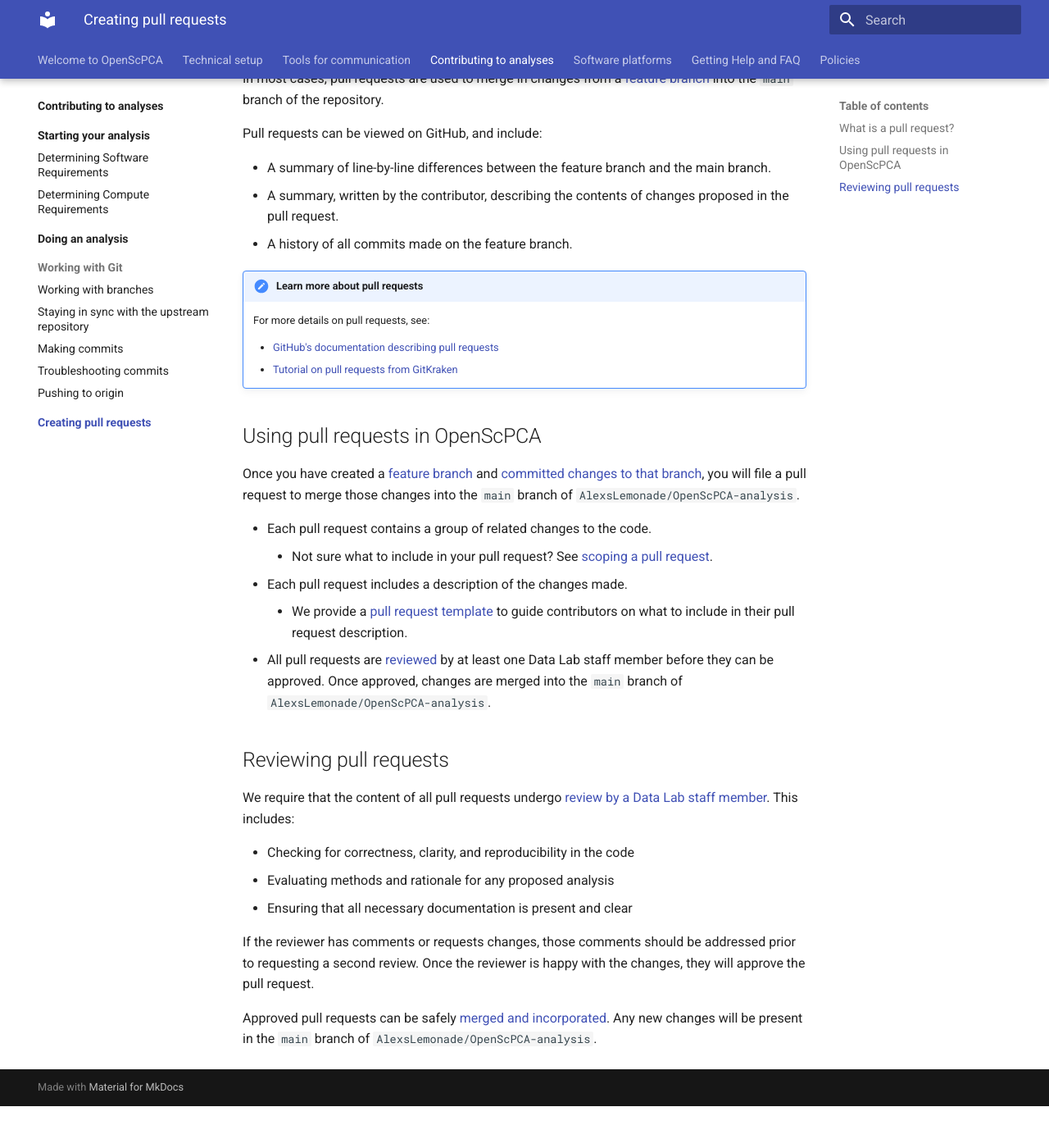
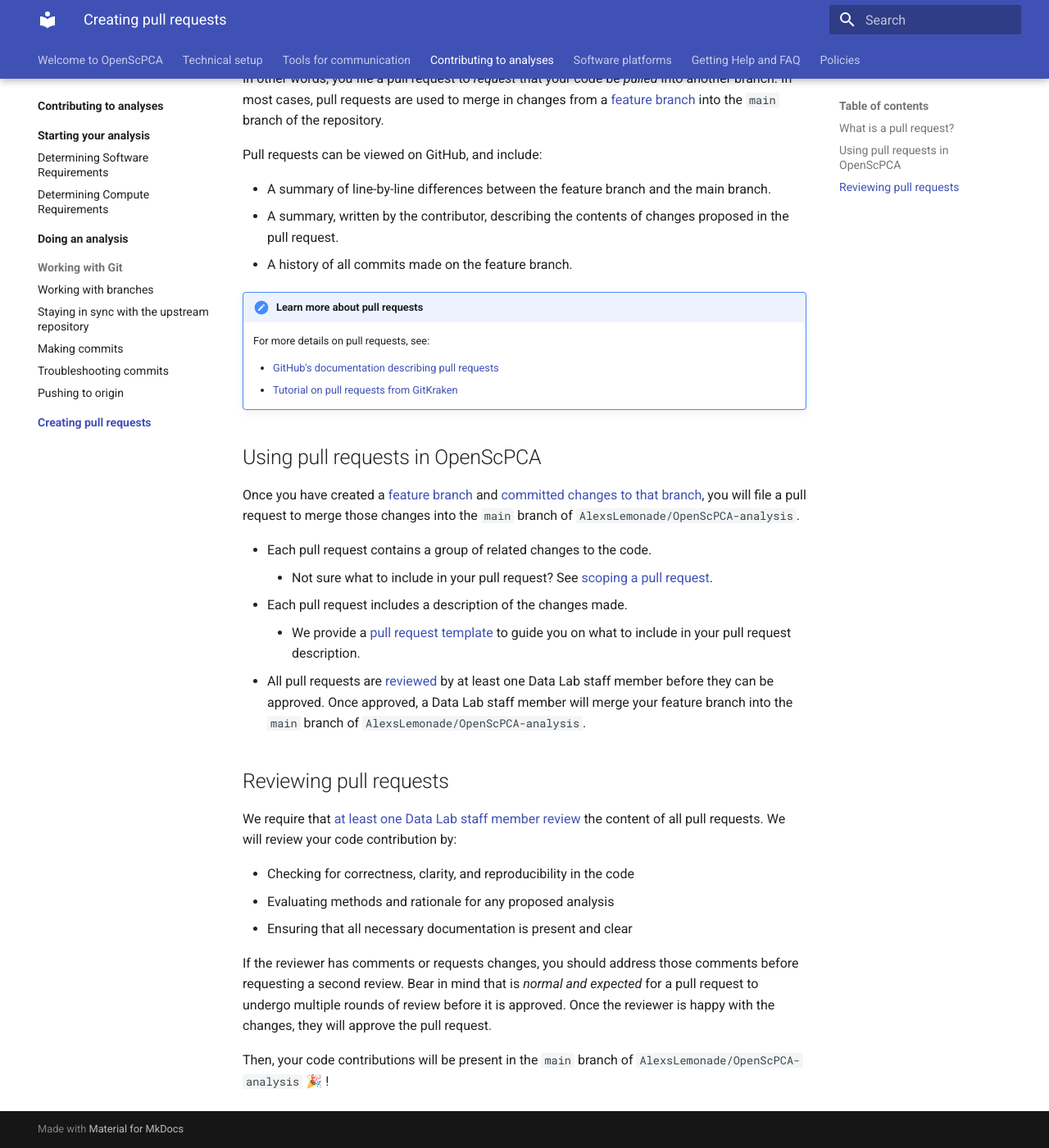
Before and after one commit to AlexsLemonade/OpenScPCA-analysis, an MkDocs documentation site: the page built from docs/contributing-to-analyses/creating-pull-requests/index.md, in a window 1280 px wide and 1400 px high, scrolled down 221 px. Shown: the whole window at 82% size. Built offline with MkDocs 1.6.1 and Material for MkDocs 9.7.7, drawn with Linux system fonts in a browser that asks for light colours; before the commit the page ends 1570 px from its top, so only the background shows below that.

Commit message:
Apply suggestions from code review
Co-authored-by: Stephanie Spielman <stephanie.spielman@gmail.com>

```diff
--- a/docs/contributing-to-analyses/creating-pull-requests/index.md
+++ b/docs/contributing-to-analyses/creating-pull-requests/index.md
@@ -3,6 +3,7 @@
 ## What is a pull request?
 
 A pull request is used to propose merging new changes saved in one branch into another branch.
+In other words, you file a pull request to _request_ that your code be _pulled_ into another branch.
 In most cases, pull requests are used to merge in changes from a [feature branch](../working-with-git/working-with-branches.md) into the `main` branch of the repository.
 
 Pull requests can be viewed on GitHub, and include:
@@ -25,21 +26,21 @@
     - Not sure what to include in your pull request?
     See [scoping a pull request](STUB-LINK to scoping).
 - Each pull request includes a description of the changes made.
-    - We provide a [pull request template](STUB-LINK to templates) to guide contributors on what to include in their pull request description.
+    - We provide a [pull request template](STUB-LINK to templates) to guide you on what to include in your pull request description.
 - All pull requests are [reviewed](STUB-LINK to review) by at least one Data Lab staff member before they can be approved.
-Once approved, changes are merged into the `main` branch of `AlexsLemonade/OpenScPCA-analysis`.
+Once approved, a Data Lab staff member will merge your feature branch into the `main` branch of `AlexsLemonade/OpenScPCA-analysis`.
 
 ## Reviewing pull requests
 
-We require that the content of all pull requests undergo [review by a Data Lab staff member](STUB-LINK to reviewing).
-This includes:
+We require that [at least one Data Lab staff member review](STUB-LINK to reviewing) the content of all pull requests.
+We will review your code contribution by:
 
 - Checking for correctness, clarity, and reproducibility in the code
 - Evaluating methods and rationale for any proposed analysis
 - Ensuring that all necessary documentation is present and clear
 
-If the reviewer has comments or requests changes, those comments should be addressed prior to requesting a second review.
+If the reviewer has comments or requests changes, you should address those comments before requesting a second review.
+Bear in mind that is _normal and expected_ for a pull request to undergo multiple rounds of review before it is approved.
 Once the reviewer is happy with the changes, they will approve the pull request.
 
-Approved pull requests can be safely [merged and incorporated](STUB-LINK merging).
-Any new changes will be present in the `main` branch of `AlexsLemonade/OpenScPCA-analysis`.
+Then, your code contributions will be present in the `main` branch of `AlexsLemonade/OpenScPCA-analysis` 🎉 !
```
